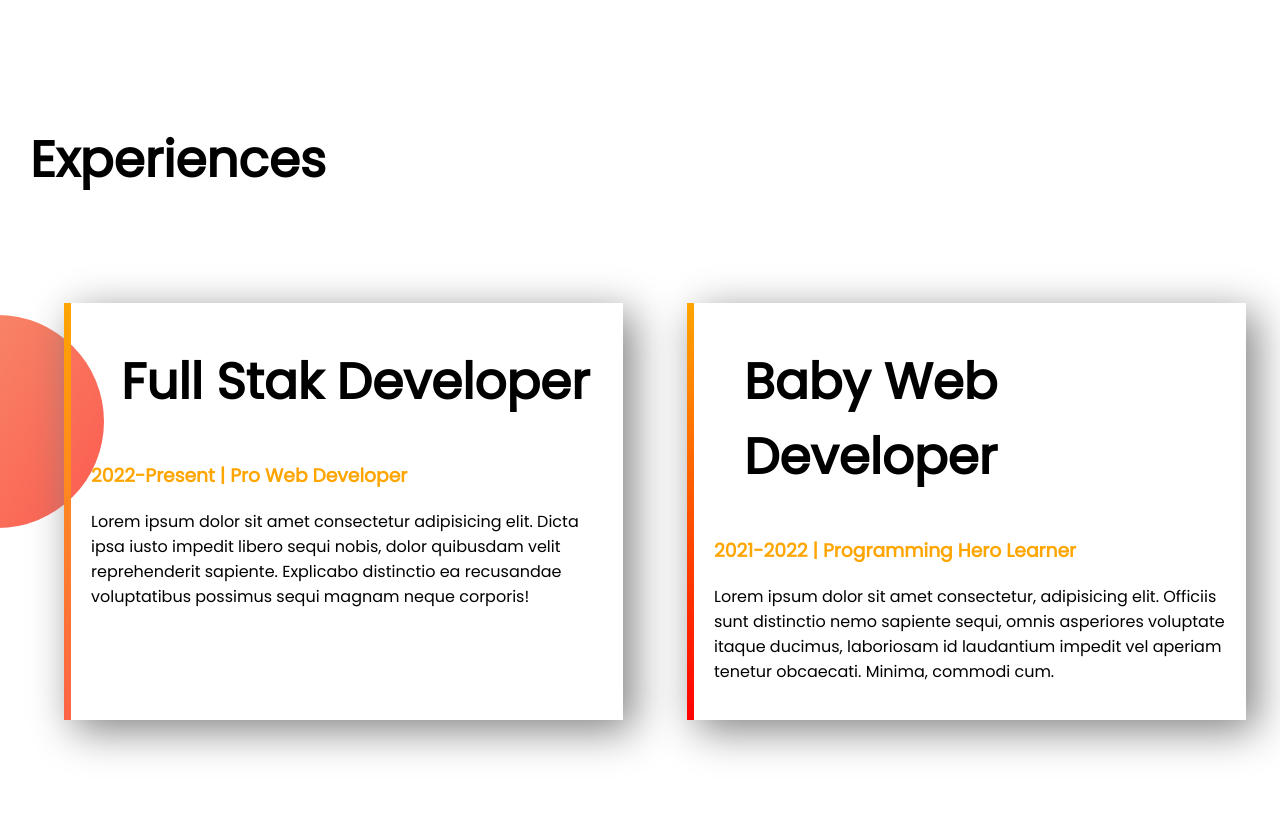
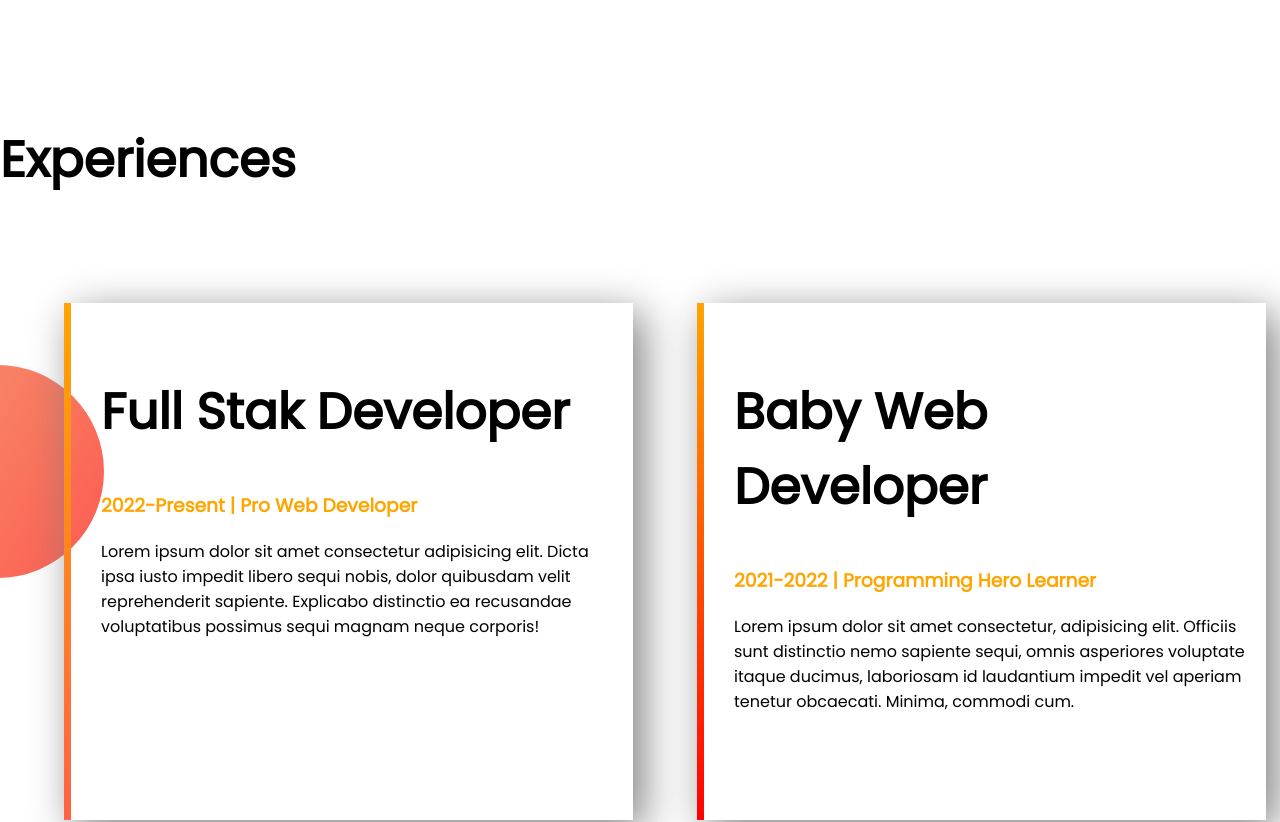
Before and after one commit to labibkhanofficialbd/developer-portfolio, a plain HTML site: page index.html in a window 1280 px wide. Shown: the part 1120-1942 px from the top of the page. Drawn offline with Linux system fonts and the light colour scheme.

Commit message:
padding added

```diff
--- a/style.css
+++ b/style.css
@@ -58,15 +58,16 @@ h1{
     width: 40%;
     margin-left: 5%;
     margin-top: 5%;
-    padding-left: 20px;
-    padding-bottom: 20px;
+    padding-top: 30px;
+    padding-left: 30px;
+    padding-bottom: 90px;
     padding-right: 20px;
 
 }
-.experience-area h1{
-    margin-left: 30px;
-}
+
+
 #web-exp{
+
     border-left: 7px solid;
     border-image: linear-gradient(orange, tomato);
     border-image-slice: 1;
```
